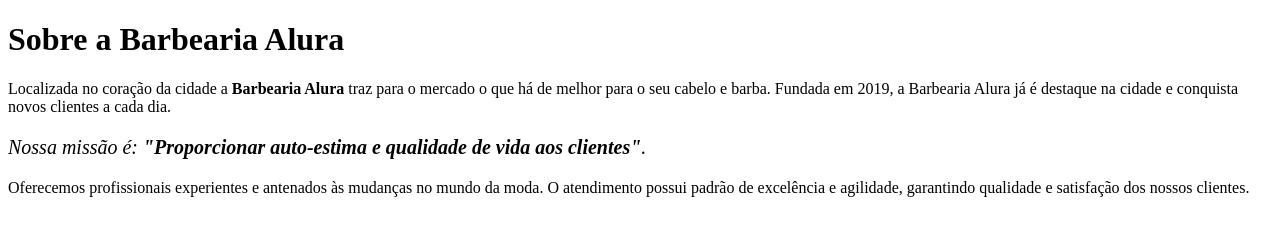
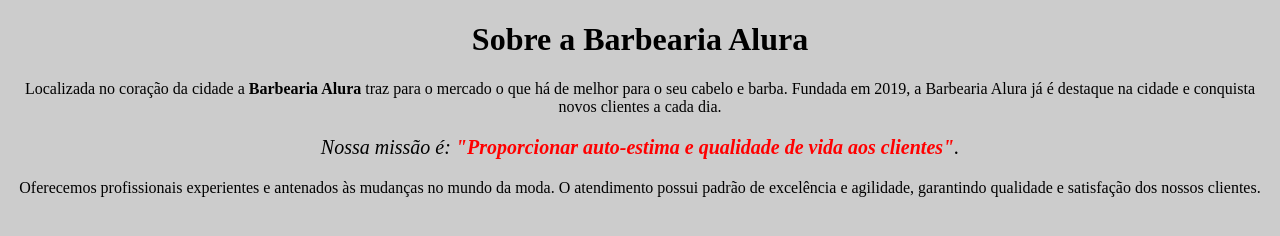
Before and after one commit to andreeduard/asd, a plain HTML site: page index.html in a window 1280 px wide. Drawn offline with Linux system fonts and the light colour scheme.

Commit message:
Add files via upload

```diff
--- a/index.html
+++ b/index.html
@@ -3,9 +3,14 @@
     <head>
         <meta charset="UTF-8">
         <title>Barbearia Alura</title>
+        <link rel="stylesheet" href="style.css">
+
+        <style>
+
+        </style>
     </head>
     <body>
-        <h1>Sobre a Barbearia Alura</h1>
+        <h1 style="text-align: center;">Sobre a Barbearia Alura</h1>
 
         <p>Localizada no coração da cidade a <strong>Barbearia Alura</strong> traz para o mercado o que há de melhor para o seu cabelo e barba.
         Fundada em 2019, a Barbearia Alura já é destaque na cidade e conquista novos clientes a cada dia.</p>
--- /dev/null
+++ b/style.css
@@ -0,0 +1,11 @@
+body {
+    background: #cccccc
+ }
+
+p {
+    text-align: center;
+ }
+
+ em strong {
+    color: red;
+ }
```
